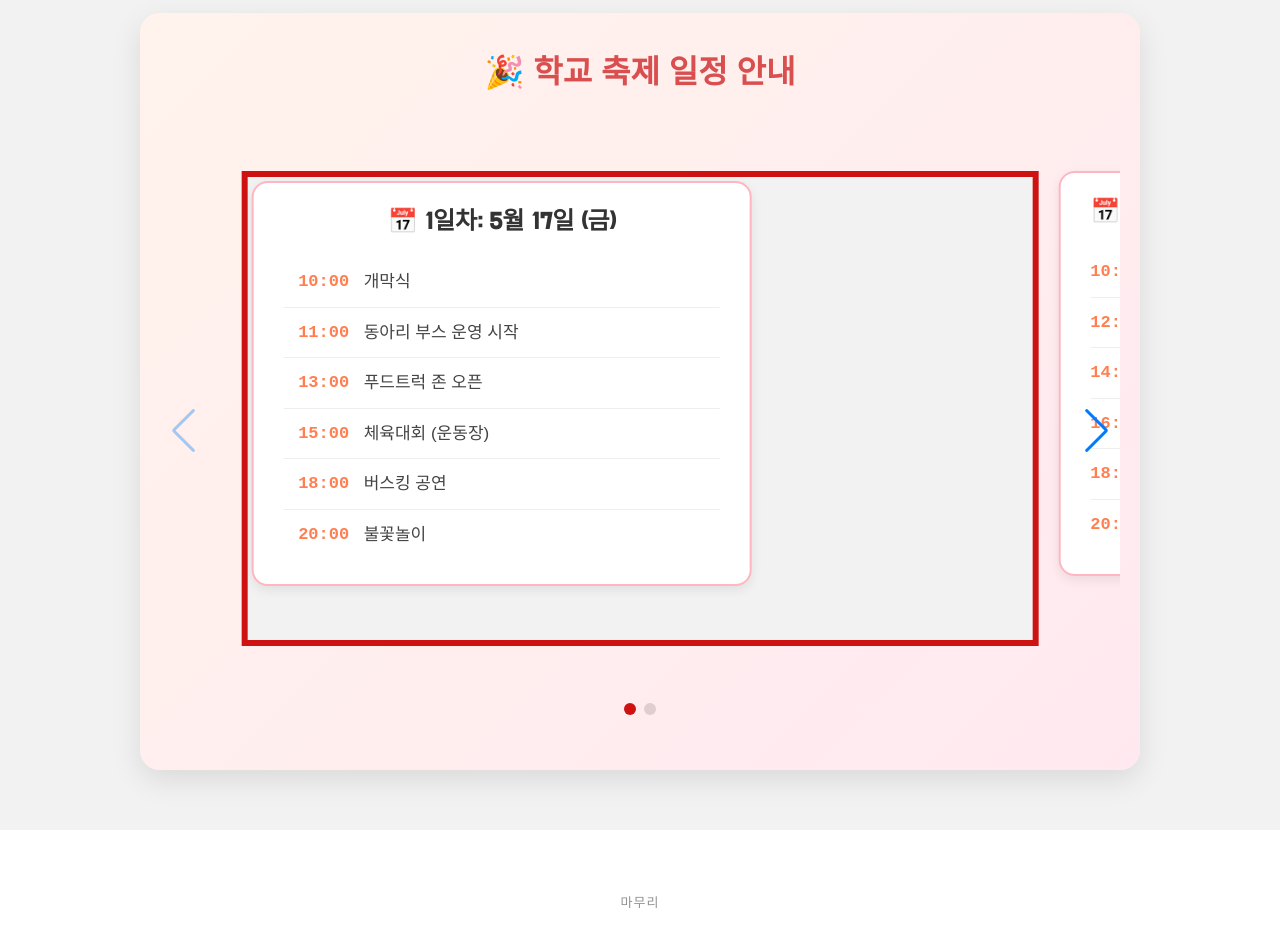
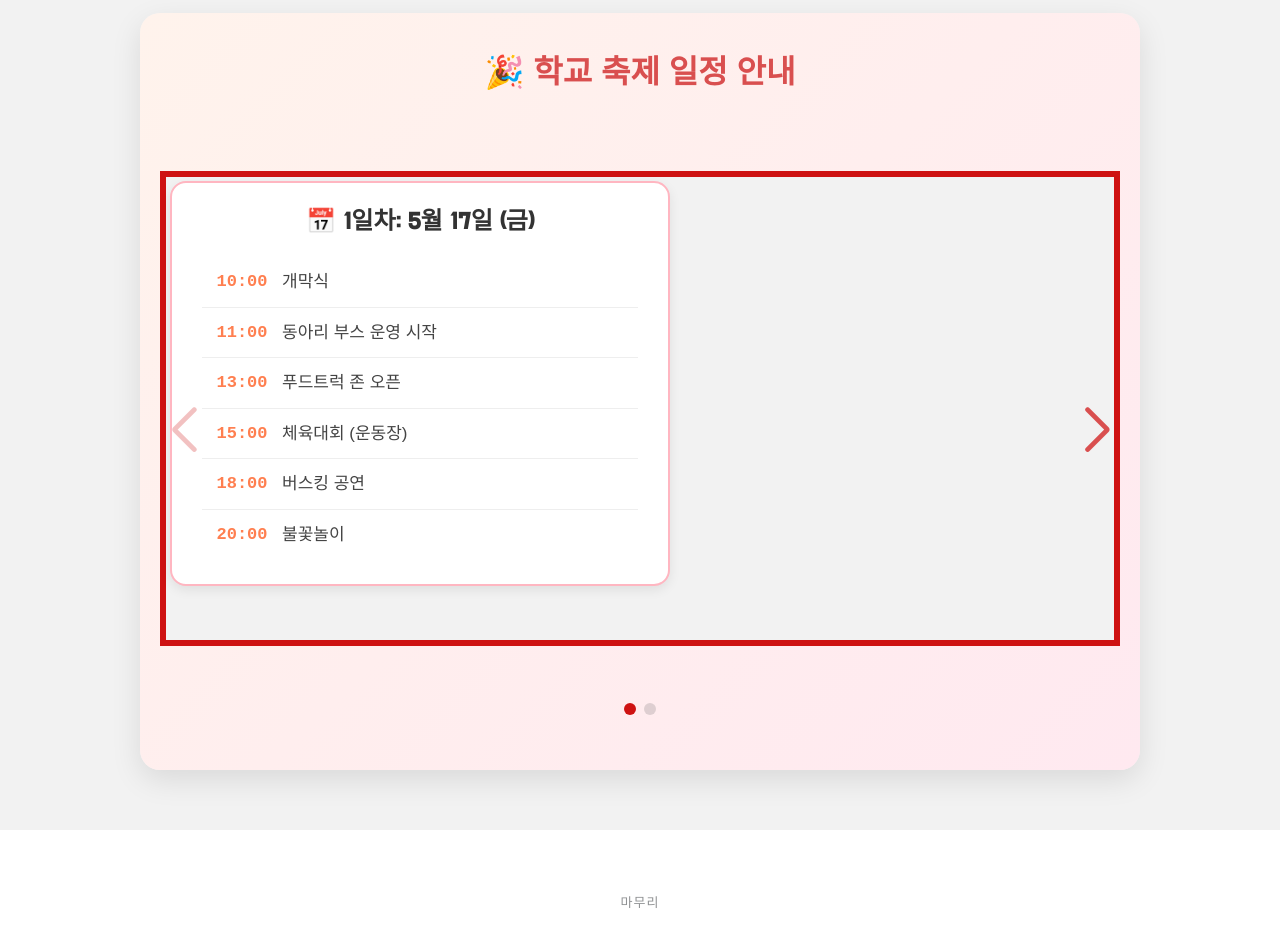
Before and after one commit to leeejunseo/rokafa, a plain HTML site: page index.html in a window 1280 px wide. Shown: the part 3360-4288 px from the top of the page. Drawn offline with nearby package versions, Linux system fonts and the light colour scheme.

Commit message:
타임라인 안걸치게

```diff
--- a/assets/css/main.css
+++ b/assets/css/main.css
@@ -1757,3 +1757,16 @@ section,
     margin-bottom: 5px;
   }
 }
+
+/* Swiper 기본 화살표 스타일 변경 */
+.swiper-button-next,
+.swiper-button-prev {
+  color: #d94f4f !important; /* 진한 빨강 */
+  font-weight: bold;
+  transition: transform 0.2s ease;
+}
+
+.swiper-button-next:hover,
+.swiper-button-prev:hover {
+  transform: scale(1.2);
+}
--- a/index.html
+++ b/index.html
@@ -824,9 +824,9 @@
   <script>
     var swiper = new Swiper(".mySwiper", {
       loop: false,
-    spaceBetween: 20,
-    slidesPerView: 1.2, // 한 장 반 정도 보이게
-    centeredSlides: true, // 중앙 정렬
+      spaceBetween: 30,
+      slidesPerView: 1, // 걸치지 않도록 1장만 보이게
+      centeredSlides: true, // 카드가 가운데 오도록
       navigation: {
         nextEl: ".swiper-button-next",
         prevEl: ".swiper-button-prev",
@@ -837,6 +837,7 @@
       },
     });
 
+
   </script>
 
 </body>
```
Lines whose indentation alone changed are shown as unchanged.
